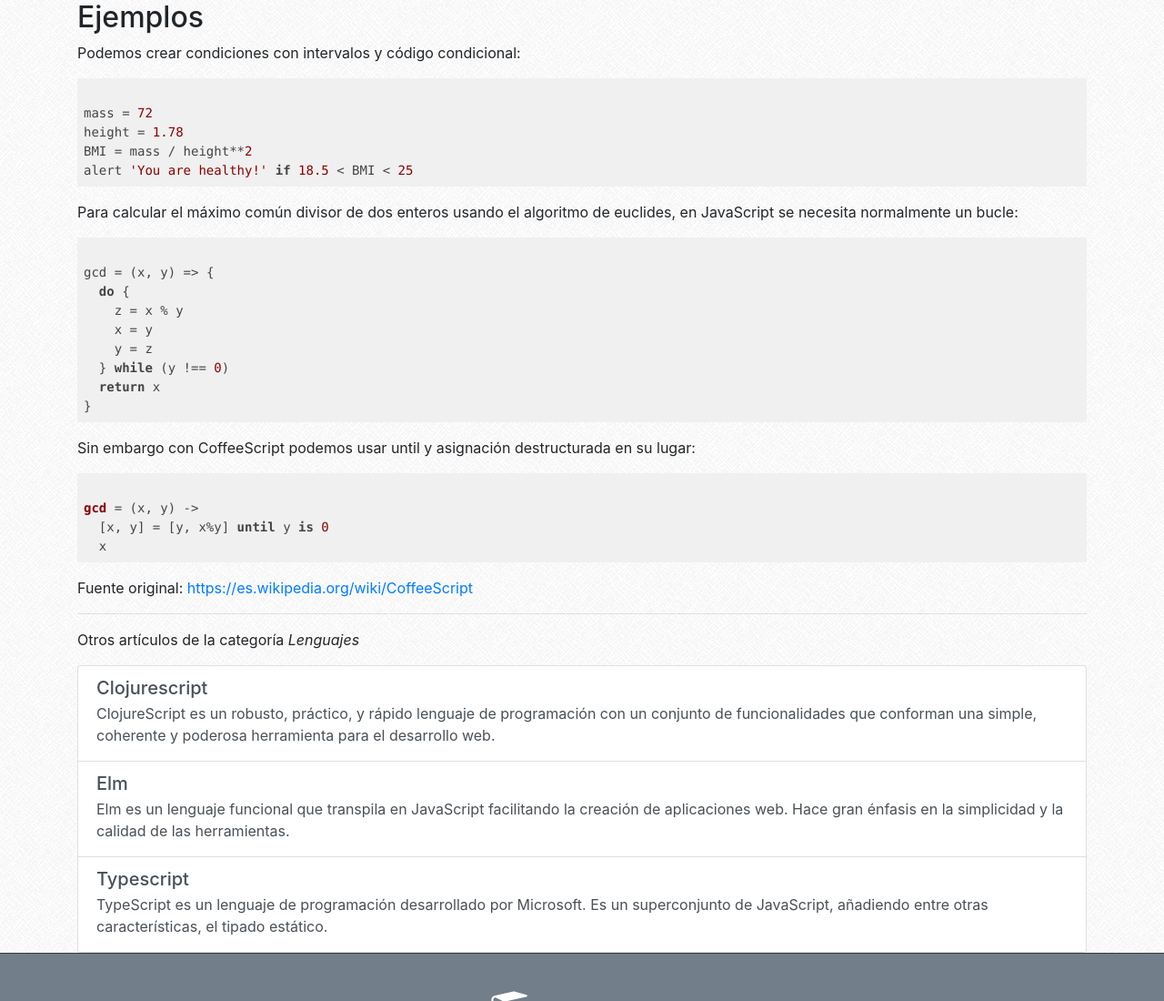
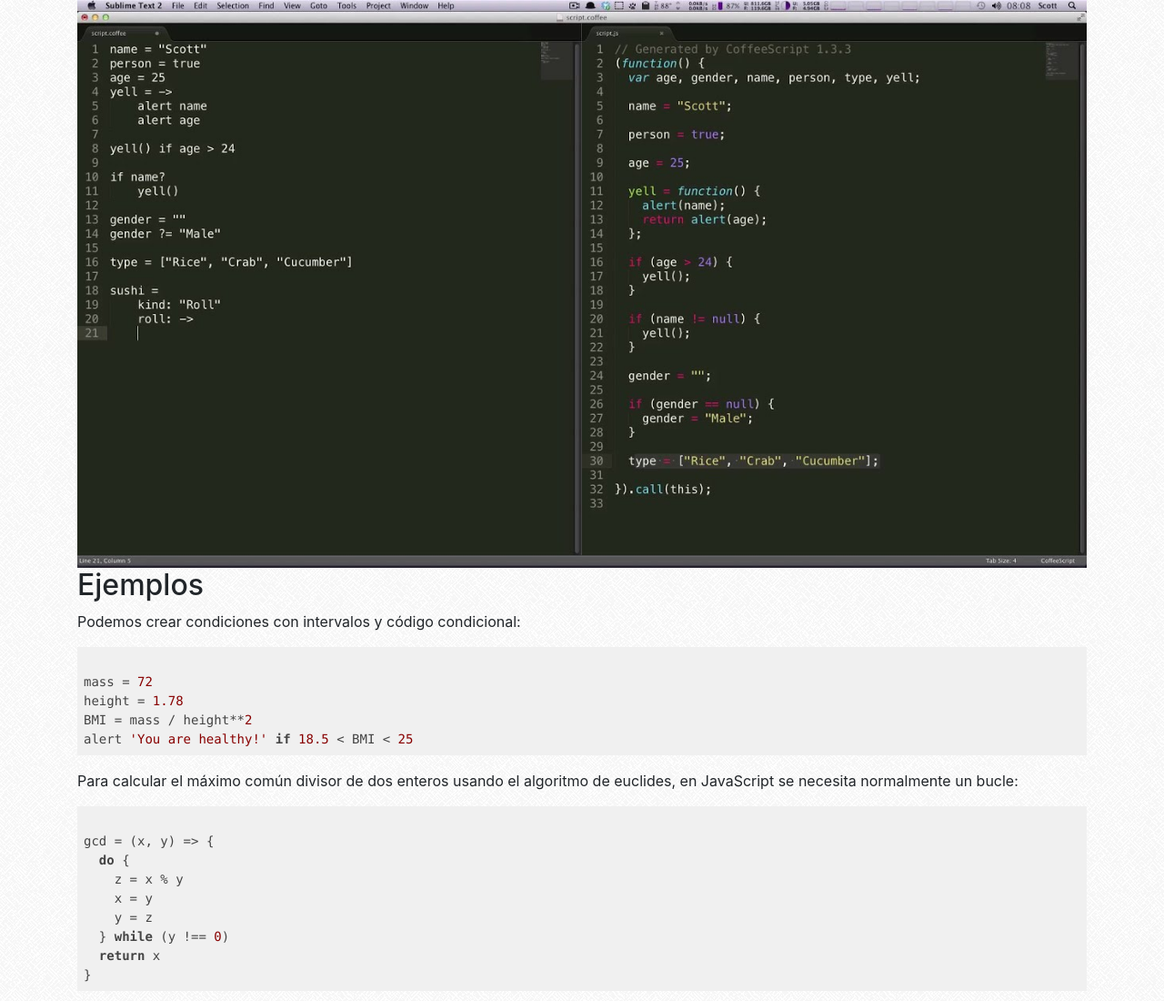
Before and after one commit to borcha-uoc/herramientas-html-css, a website built with Parcel: page categorias/lenguajes/coffeescript.html in a window 1280 px wide. Shown: the part 965-2065 px from the top of the page at 91% size. Built offline with nearby package versions, Linux system fonts and the light colour scheme.

Commit message:
Se agregan imágenes y gestión de dirección del arte

```diff
--- a/categorias/lenguajes/coffeescript.html
+++ b/categorias/lenguajes/coffeescript.html
@@ -41,6 +41,11 @@
     <h2>Sintaxis</h2>
 
 <p>Muchas sentencias de JavaScript se pueden utilizar como expresiones en CoffeeScript, por ejemplo if, switch y for. Estas declaraciones de control también tienen versiones de Postfix. Un principio general es que muchos de los paréntesis son innecesarios y se pueden omitir ya que la sangría puede ser utilizada en lugar de la llaves para denotar bloques de código, las llamadas a funciones son implícitas (los paréntesis necesarios para una llamada a una función en JavaScript se puede quitar), los literales de objetos son a menudo detectados automáticamente, y así sucesivamente.</p>
+
+<picture>
+  <source media="(max-width: 720px)" srcset="/img/categorias/lenguajes/coffeescript-codigo-vertical.jpg">
+  <img src="/img/categorias/lenguajes/coffeescript-codigo.jpg">
+</picture>
 
 <h2>Ejemplos</h2>
 
--- a/scss/main.scss
+++ b/scss/main.scss
@@ -19,6 +19,10 @@ footer {
     margin-right: 1em;
 }
 
+picture img {
+  width: 100%;
+}
+
 @media (min-width: 575px) and (max-width: 767px) {
   .container.categorias .col-md-4 {
   	padding-left: 190px;
```
Also changed, not shown: categorias/frameworks/meteor.html (+4 -0 lines), img/categorias/frameworks/meteor-conferencia-600.jpg (added), img/categorias/frameworks/meteor-conferencia.jpg (added), img/categorias/lenguajes/coffeescript-codigo-vertical.jpg (added).
